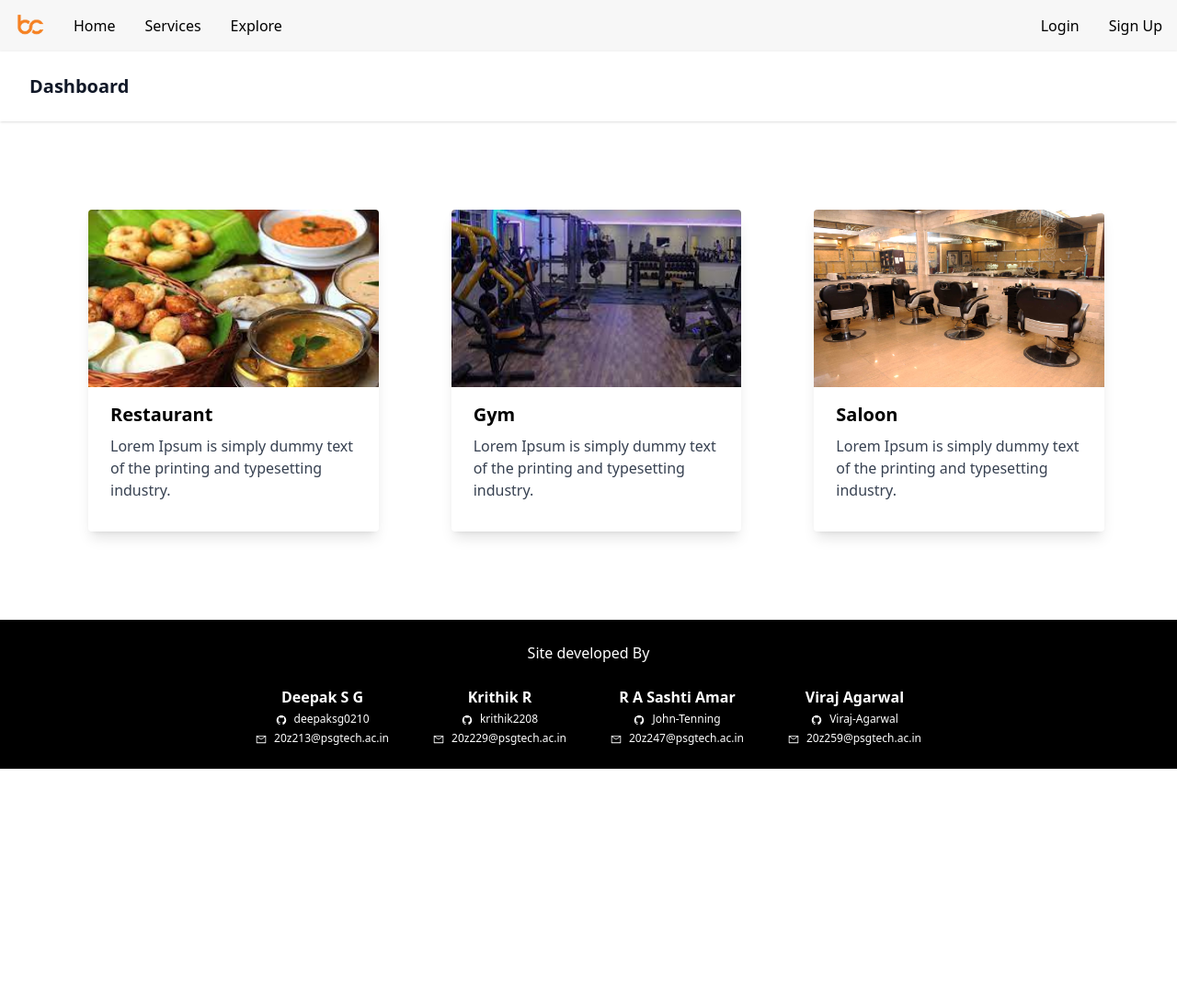
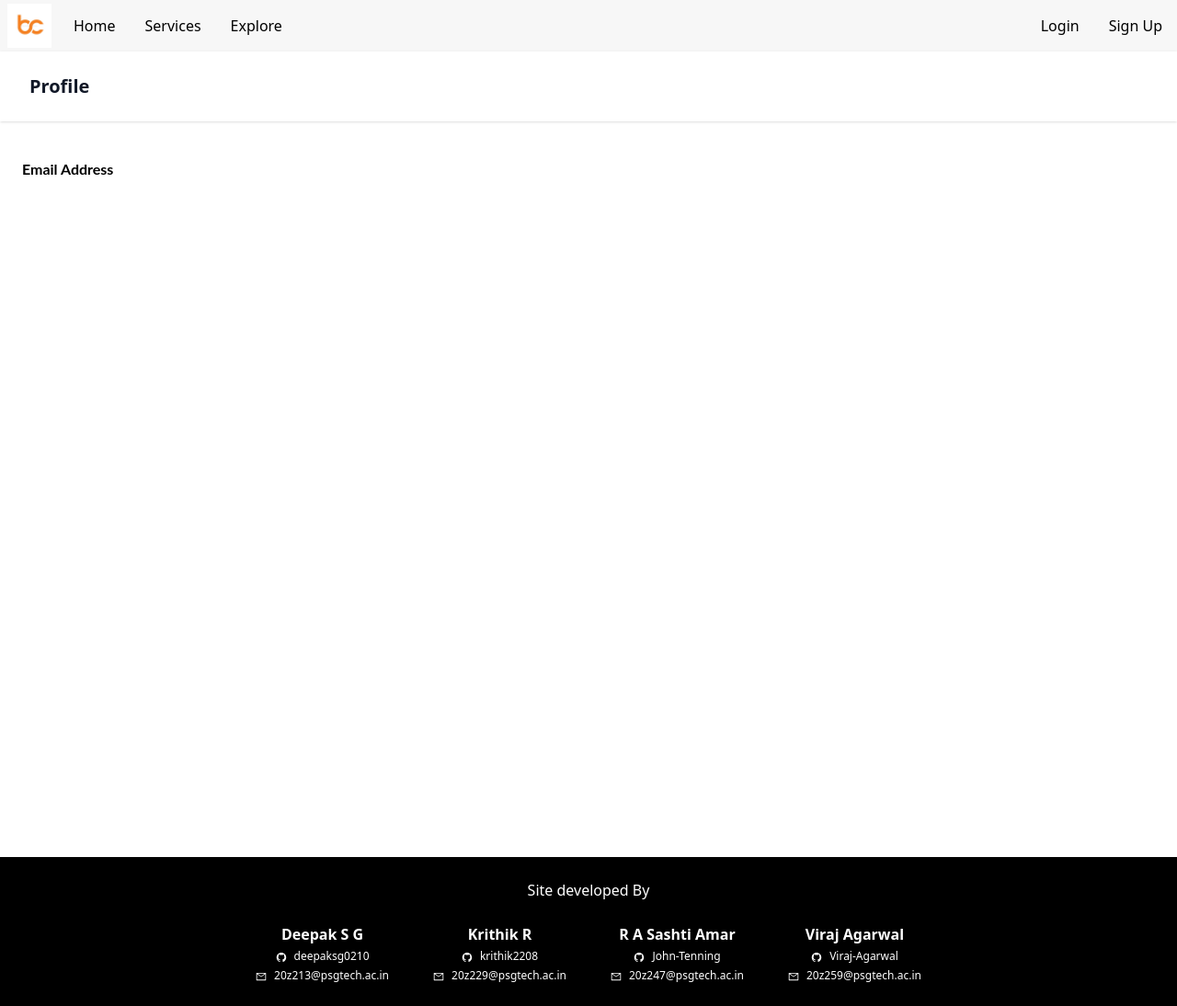
Before and after one commit to John-Tenning/B2C-portal, a React (Create React App) app in the folder frontend/: page / in a window 1280 px wide. Shown: the whole page at 92% size. Before the commit the page ends 836 px from the top, so only its background shows below. Built offline with nearby package versions, Linux system fonts and the light colour scheme; the HTML template or start-up script is replaced by a standard one.

Commit message:
added profile

```diff
--- a/frontend/src/App.js
+++ b/frontend/src/App.js
@@ -3,6 +3,7 @@ import Login from "./components/Login";
 import { BrowserRouter, Navigate, Route, Routes } from "react-router-dom";
 import Signup from "./components/Signup";
 import Home from "./components/HomePage";
+import Profile from "./components/Profile"
 
 // import { NavBar } from "@tgashwinkumar/microservices-library";
 const App = () => {
@@ -10,9 +11,12 @@ const App = () => {
     <div className="">
       <BrowserRouter>
         <Routes>
-          <Route index path="/" element={<Home />} />
+          <Route index path="/home" element={<Home />} />
           <Route path="/login" element={<Login />} />
           <Route path="/signup" element={<Signup />} />
+          <Route path="/" element={<Profile />} />
+
+
           {/* <Route
             path="/test"
             element={
--- /dev/null
+++ b/frontend/src/components/Profile.js
@@ -0,0 +1,89 @@
+import React, { useState } from "react";
+import { Link } from "react-router-dom";
+import logo from "../assets/logo.jpg";
+import { AiFillGithub, AiOutlineMail } from "react-icons/ai";
+
+export const Profile = () => {
+  return (
+    <div className="">
+      <div className="">
+        <nav className="bg-grey flex justify-center items-center">
+          <div className="flex">
+            <div className="h-12 px-2 mt-1">
+              <img src={logo} className="h-full w-auto" />
+            </div>
+            <button className="p-4">Home</button>
+            <button className="p-4">Services</button>
+            <button className="p-4">Explore</button>
+          </div>
+          <div className="flex-1 w-full"></div>
+          <div className="flex">
+            <button className="p-4">Login</button>
+            <button className="p-4">Sign Up</button>
+          </div>
+        </nav>
+      </div>
+      <header className="bg-white shadow">
+        <div className="max-w-7xl mx-auto py-6 px-4 sm:px-6 lg:px-8">
+          <p className="text-xl font-bold text-gray-900">Profile</p>
+        </div>
+      </header>
+      <div className="flex w-screen overflow-hidden h-screen font-lato font-bold">
+        <div className="flex flex-col justify-start items-start w-1/2">
+          <div className={`w-full flex flex-col items-start`}>
+            <p className="font-lato w-full mt-4 p-6">Email Address</p>
+          </div>
+        </div>
+      </div>
+      <div className="">
+        <footer className=" flex flex-col justify-center items-center font-poppins bg-black p-6">
+          <p className="text-white mb-6">Site developed By</p>
+          <div className="flex flex-col items-center justify-center space-y-2 lg:flex-row lg:space-y-0 lg:space-x-12">
+            <DeveloperItem
+              name="Deepak S G "
+              github_id="deepaksg0210"
+              mail_id="20z213@psgtech.ac.in"
+            />
+            <DeveloperItem
+              name="Krithik R"
+              github_id="krithik2208"
+              mail_id="20z229@psgtech.ac.in"
+            />
+            <DeveloperItem
+              name="R A Sashti Amar"
+              github_id="John-Tenning"
+              mail_id="20z247@psgtech.ac.in"
+            />
+            <DeveloperItem
+              name="Viraj Agarwal"
+              github_id="Viraj-Agarwal"
+              mail_id="20z259@psgtech.ac.in "
+            />
+          </div>
+        </footer>
+      </div>
+    </div>
+  );
+};
+
+export const DeveloperItem = ({ name, github_id, mail_id }) => {
+  return (
+    <div className="font-ubuntu flex flex-col space-y-1 text-white text-center items-center">
+      <p className="font-bold">{name}</p>
+      <button className="flex space-x-2 items-center group text-xs">
+        <AiFillGithub />
+        <p className="border-b border-black group-hover:border-white border-dashed">
+          {github_id}
+        </p>
+      </button>
+      <button className="flex space-x-2 items-center group text-xs">
+        <AiOutlineMail />
+        <p className="border-b border-black group-hover:border-white border-dashed">
+          {mail_id}
+        </p>
+      </button>
+    </div>
+  );
+};
+
+export default Profile;
```
